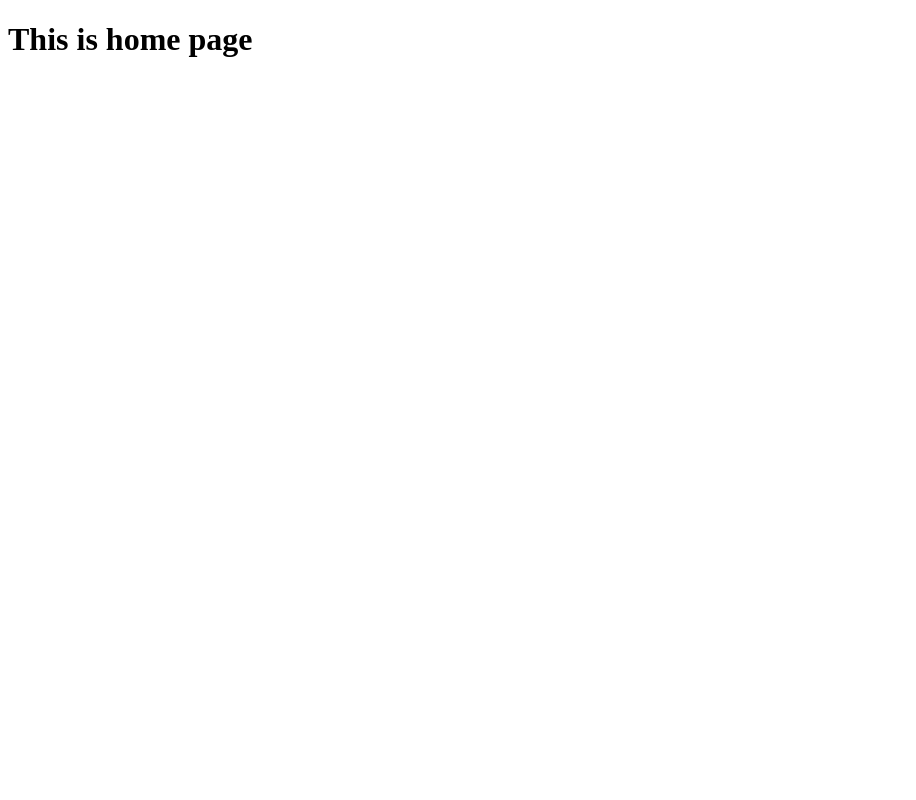
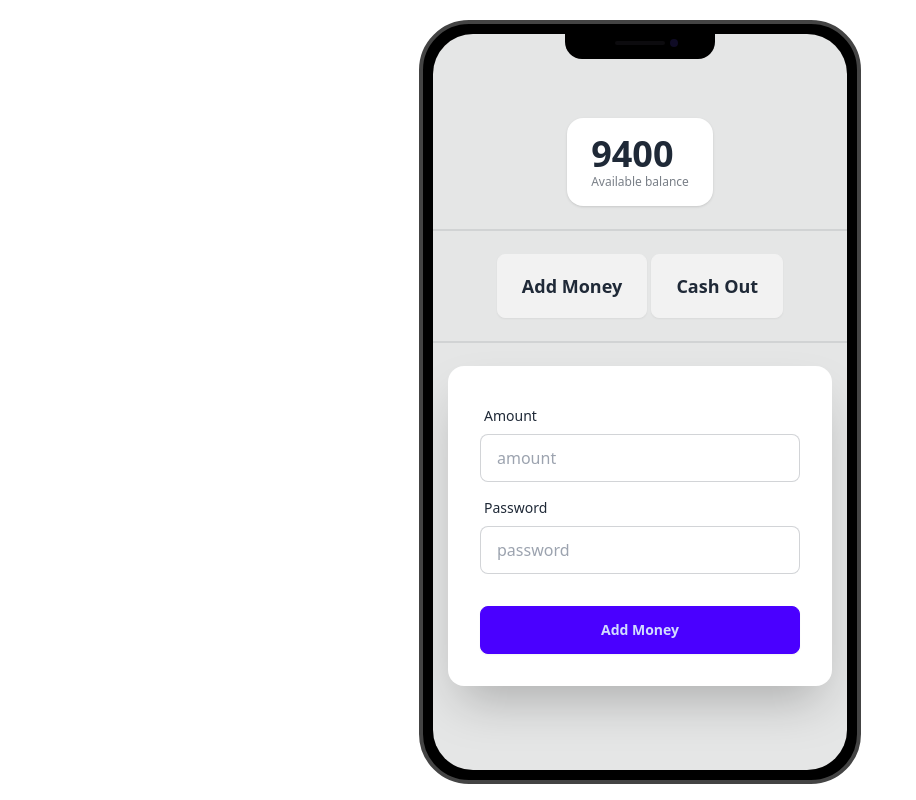
Before and after one commit to capnemo20/payoo-mobile-bank, a plain HTML site: page home.html in a window 1280 px wide. Shown: the whole page, without its empty margins (0-916 px from the left). Drawn offline with nearby package versions, Linux system fonts and the light colour scheme.

```diff
--- a/home.html
+++ b/home.html
@@ -1,11 +1,76 @@
 <!DOCTYPE html>
 <html lang="en">
-<head>
-    <meta charset="UTF-8">
-    <meta name="viewport" content="width=device-width, initial-scale=1.0">
+  <head>
+    <meta charset="UTF-8" />
+    <meta name="viewport" content="width=device-width, initial-scale=1.0" />
     <title>Payoo Home</title>
-</head>
-<body>
-    <h1>This is home page </h1>
-</body>
+    <link
+      href="https://cdn.jsdelivr.net/npm/daisyui@4.12.10/dist/full.min.css"
+      rel="stylesheet"
+      type="text/css"
+    />
+    <script src="https://cdn.tailwindcss.com"></script>
+  </head>
+  <body>
+    <main class="flex justify-center">
+      <div class="mockup-phone mt-5">
+        <div class="camera"></div>
+        <div class="display">
+          <div class="artboard artboard-demo phone-3">
+            <!-- --------available balance-------- -->
+            <div class="stats shadow">
+              <div class="stat">
+                <div class="stat-value">9400</div>
+
+                <div class="stat-desc">Available balance</div>
+              </div>
+            </div>
+            <!-- --------available balance---------->
+            <div class="divider"></div>
+            <!-- --------user action button--------->
+            <div>
+              <button class="btn btn-lg">Add Money</button>
+              <button class="btn btn-lg">Cash Out</button>
+            </div>
+            <div class="divider"></div>
+            <!-- ----------add money form start-------------- -->
+            <div class="card bg-base-100 w-full max-w-sm shrink-0 shadow-2xl">
+              <form class="card-body">
+                <div class="form-control">
+                  <label class="label">
+                    <span class="label-text">Amount</span>
+                  </label>
+                  <input
+                    type="text"
+                    placeholder="amount"
+                    class="input input-bordered"
+                    required
+                  />
+                </div>
+                <div class="form-control">
+                  <label class="label">
+                    <span class="label-text">Password</span>
+                  </label>
+                  <input
+                    type="password"
+                    placeholder="password"
+                    class="input input-bordered"
+                    autocomplete="off"
+                    required
+                  />
+                </div>
+                <div class="form-control mt-6">
+                  <button class="btn btn-primary">Add Money</button>
+                </div>
+              </form>
+            </div>
+            <!-- ----------add money form end-------------- -->
+          </div>
+        </div>
+      </div>
+    </main>
+
+
+    <script src="./js/home.js"></script>
+  </body>
 </html>
--- /dev/null
+++ b/js/home.js
@@ -0,0 +1 @@
+console.log("home added");
```
